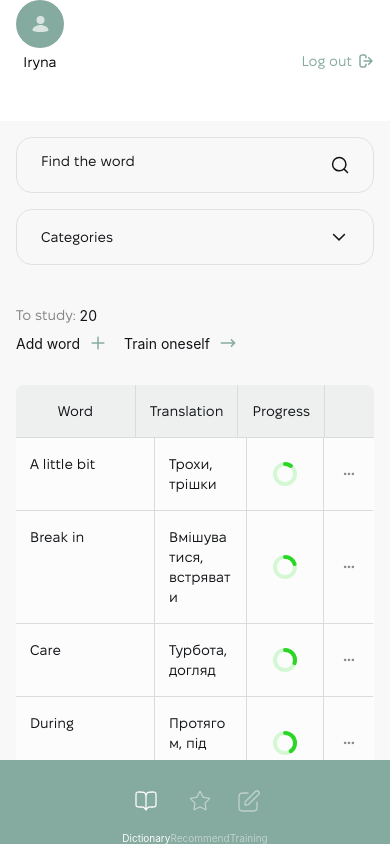
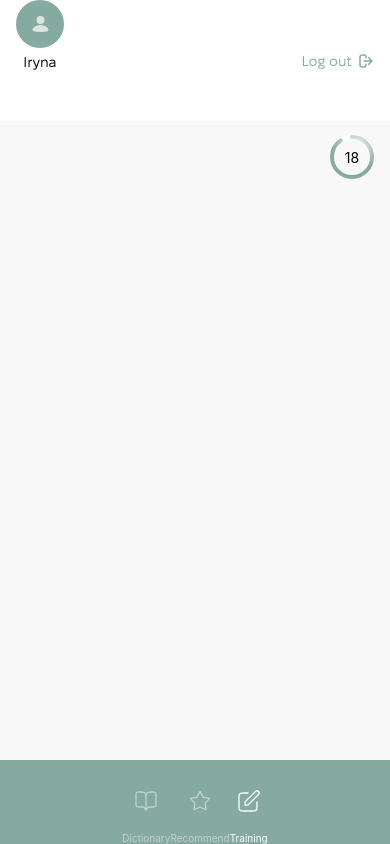
Before and after one commit to 001elijah/vocab-builder, a React Native app: screen /Home in a window 390 px wide. Built offline with nearby package versions, Linux system fonts and the light colour scheme.

Commit message:
UPDATE: TrainingScreen; ADD: TrainingProgressCircle

```diff
--- a/assets/icons/ProgressCircle.js
+++ b/assets/icons/ProgressCircle.js
@@ -5,7 +5,6 @@ const ProgressCircle = (props) => (
     xmlns="http://www.w3.org/2000/svg"
     width={24}
     height={24}
-    // className="circle-chart"
     {...props}
   >
     <Circle
@@ -15,7 +14,6 @@ const ProgressCircle = (props) => (
       fill="none"
       stroke="#D4F8D3"
       strokeWidth={4}
-      //   className="circle-chart__background"
     />
     <Circle
       cx={12}
@@ -26,7 +24,6 @@ const ProgressCircle = (props) => (
       strokeDasharray={`${(props.progress * 63) / 100}, 100`}
       strokeLinecap="round"
       strokeWidth={4}
-      //   className="circle-chart__circle"
     />
   </Svg>
 );
--- /dev/null
+++ b/assets/icons/ProgressCircleWithText.js
@@ -0,0 +1,26 @@
+import * as React from "react";
+import Svg, { Circle, Defs, RadialGradient, Stop } from "react-native-svg";
+const ProgressCircleWithText = (props) => (
+  <Svg xmlns="http://www.w3.org/2000/svg" width={44} height={44} {...props}>
+    <Defs>
+      <RadialGradient id="a" cx={0.75} cy={0.6} r={1}>
+        <Stop offset={0} stopColor="#fff" />
+        <Stop offset={0.6} stopColor="#85AA9F" />
+      </RadialGradient>
+    </Defs>
+    <Circle cx={22} cy={22} r={20} fill="none" stroke="#FFF" strokeWidth={4} />
+    <Circle
+      cx={22}
+      cy={22}
+      r={20}
+      fill="none"
+      stroke="url(#a)"
+      strokeDasharray={`${
+        (props.progress * 2 * 3.14 * 22) / (props.total + props.total / 10)
+      }, 138`}
+      strokeLinecap="round"
+      strokeWidth={4}
+    />
+  </Svg>
+);
+export default ProgressCircleWithText;
--- /dev/null
+++ b/components/TrainingProgressCircle.js
@@ -0,0 +1,16 @@
+import { View, Text } from 'react-native'
+import React from 'react'
+import ProgressCircleWithText from '../assets/icons/ProgressCircleWithText';
+
+const TrainingProgressCircle = ({ progress, total }) => {
+  return (
+    <View className="mt-3.5 ml-auto items-center justify-center">
+      <View className="-rotate-90">
+        <ProgressCircleWithText progress={progress} total={total} />
+      </View>
+      <Text className="absolute">{progress}</Text>
+    </View>
+  );
+}
+
+export default TrainingProgressCircle
--- a/screens/HomeScreen.js
+++ b/screens/HomeScreen.js
@@ -14,7 +14,7 @@ const Tab = createBottomTabNavigator();
 const HomeScreen = () => {
   return (
     <Tab.Navigator
-      initialRouteName={"Dictionary"}
+      initialRouteName={"Training"}
       screenOptions={{
         tabBarActiveTintColor: "rgba(252, 252, 252, 1)",
         tabBarInactiveTintColor: "rgba(252, 252, 252, 0.5)",
@@ -40,9 +40,7 @@ const HomeScreen = () => {
         name="Recommend"
         component={RecommendScreen}
         options={{
-          headerShown: false,
           tabBarIcon: ({ color }) => <StarIcon stroke={color} />,
-          headerShown: true,
           title: "Recommend",
           headerStyle: {
             backgroundColor: "#fff",
@@ -56,8 +54,14 @@ const HomeScreen = () => {
         name="Training"
         component={TrainingScreen}
         options={{
-          headerShown: false,
           tabBarIcon: ({ color }) => <EditIcon stroke={color} />,
+          title: "Training",
+          headerStyle: {
+            backgroundColor: "#fff",
+            height: 121,
+          },
+          headerShadowVisible: false,
+          headerTitle: (props) => <ProfileCard {...props} />,
         }}
       />
     </Tab.Navigator>
--- a/screens/RecommendScreen.js
+++ b/screens/RecommendScreen.js
@@ -12,10 +12,6 @@ const RecommendScreen = ({ navigation }) => {
   const route = useRoute();
 
   const [selected, setSelected] = useState(undefined);
-
-  const [showEditWindow, setShowEditWindow] = useState(false);
-  const [editWindowUa, setEditWindowUa] = useState("");
-  const [editWindowEn, setEditWindowEn] = useState("");
 
   useLayoutEffect(() => {
     navigation.setOptions({
--- a/screens/TrainingScreen.js
+++ b/screens/TrainingScreen.js
@@ -1,12 +1,21 @@
-import { View, Text } from 'react-native'
-import React from 'react'
+import { View, Text } from "react-native";
+import React, { useLayoutEffect } from "react";
+import LogoutButton from "../components/LogoutButton";
+import TrainingProgressCircle from "../components/TrainingProgressCircle";
 
-const TrainingScreen = () => {
+const TrainingScreen = ({ navigation }) => {
+  useLayoutEffect(() => {
+    navigation.setOptions({
+      headerRight: () => <LogoutButton />,
+      headerLeft: () => null,
+    });
+  });
+
   return (
-    <View className="flex-1 items-center justify-center">
-      <Text>TrainingScreen</Text>
+    <View className="px-4 justify-start h-full bg-light">
+      <TrainingProgressCircle progress={18} total={20} />
     </View>
   );
-}
+};
 
-export default TrainingScreen
+export default TrainingScreen;
```
